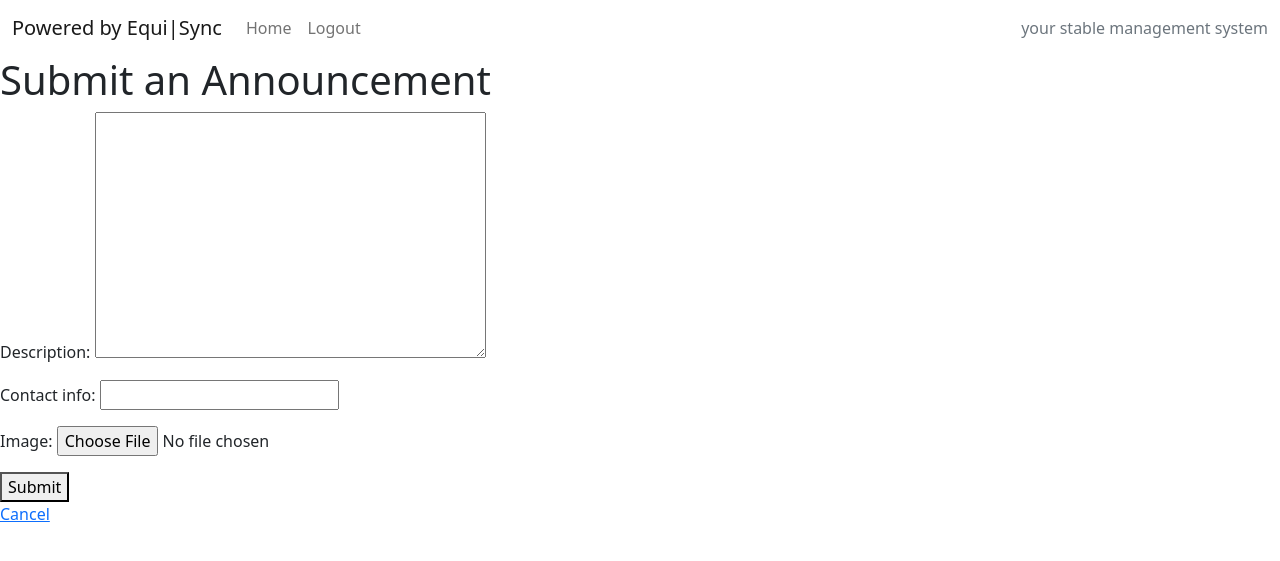
After one commit to erinvdoyle/equisync, a Django app: page /community/submit_announcement/ in a window 1280 px wide. The commit adds this page. Shown: the top 561 px of the page. Run offline with Django 4.2, Linux system fonts and the light colour scheme; the visitor is signed in with stand-in values (Sample User, id 1).

Commit message:
add announcements section to community app using ads section as a guide, relates to #23

```diff
--- /dev/null
+++ b/community/announcements/forms.py
@@ -0,0 +1,7 @@
+from django import forms
+from .models import Announcement
+
+class AnnouncementForm(forms.ModelForm):
+    class Meta:
+        model = Announcement
+        fields = ['description', 'contact_info', 'image']
--- /dev/null
+++ b/community/announcements/models.py
@@ -0,0 +1,13 @@
+from django.db import models
+from django.contrib.auth.models import User
+
+class Announcement(models.Model):
+    user = models.ForeignKey(User, on_delete=models.CASCADE)
+    image = models.ImageField(upload_to='announcements/images', blank=True, null=True)
+    description = models.TextField()
+    date_posted = models.DateTimeField(auto_now_add=True)
+    contact_info = models.CharField(max_length=255)
+    approved = models.BooleanField(default=False)
+
+    def __str__(self):
+        return f"Announcement by {self.user.username} on {self.date_posted}"
--- /dev/null
+++ b/community/announcements/views.py
@@ -0,0 +1,40 @@
+from django.shortcuts import render, redirect
+from django.contrib.auth.decorators import login_required
+from .models import Announcement
+from .forms import AnnouncementForm
+
+@login_required
+def submit_announcement(request):
+    if request.method == 'POST':
+        form = AnnouncementForm(request.POST, request.FILES)
+        if form.is_valid():
+            announcement = form.save(commit=False)
+            announcement.user = request.user
+            announcement.save()
+            return render(request, 'announcements/preview_announcement.html', {'announcement': announcement, 'form': form})
+    else:
+        form = AnnouncementForm()
+
+    return render(request, 'announcements/submit_announcement.html', {'form': form})
+
+@login_required
+def edit_announcement(request, announcement_id):
+    announcement = get_object_or_404(Announcement, id=announcement_id)
+    if request.method == 'POST':
+        form = AnnouncementForm(request.POST, request.FILES, instance=announcement)
+        if form.is_valid():
+            form.save()
+            return redirect('community_overview')
+    else:
+        form = AnnouncementForm(instance=announcement)
+
+    return render(request, 'announcements/edit_announcement.html', {'form': form, 'announcement': announcement})
+
+def community_overview(request):
+    ads = Ad.objects.filter(approved=True)
+    announcements = Announcement.objects.all()
+
+    return render(request, 'community/community_overview.html', {
+        'ads': ads,
+        'announcements': announcements,
+    })
--- a/community/templates/ads/submit_ad.html
+++ b/community/templates/ads/submit_ad.html
@@ -7,4 +7,5 @@
     {{ form.as_p }}
     <button type="submit">Submit</button>
 </form>
+<a href="{% url 'community_overview' %}">Cancel</a>
 {% endblock %}
--- /dev/null
+++ b/community/templates/announcements/submit_announcement.html
@@ -0,0 +1,11 @@
+{% extends "base.html" %}
+
+{% block content %}
+<h1>Submit an Announcement</h1>
+    <form method="post" enctype="multipart/form-data">
+        {% csrf_token %}
+        {{ form.as_p }}
+        <button type="submit">Submit</button>
+    </form>
+    <a href="{% url 'community_overview' %}">Cancel</a>
+{% endblock %}
--- a/equisync/urls.py
+++ b/equisync/urls.py
@@ -17,6 +17,7 @@ Including another URLconf
 from django.contrib import admin
 from django.urls import path, include
 from community.ads.views import submit_ad, edit_ad
+from community.announcements.views import submit_announcement, edit_announcement
 from community.views import community_overview
 from users import views
 
@@ -29,4 +30,6 @@ urlpatterns = [
     path('community/', community_overview, name='community_overview'),
     path('community/submit_ad/', submit_ad, name='submit_ad'),
     path('community/edit_ad/<int:ad_id>/', edit_ad, name='edit_ad'),
+    path('community/submit_announcement/', submit_announcement, name='submit_announcement'),
+    path('community/edit_announcement/<int:announcement_id>/', edit_announcement, name='edit_announcement'),
 ]
```
Also changed, not shown: community/templates/announcements/edit_announcement.html (added, +12 -0 lines), community/templates/announcements/preview_announcement.html (added, +20 -0 lines), users/admin.py (+7 -0 lines), community/ads/models.py (line endings or trailing spaces), community/migrations/0002_announcement.py (added).
